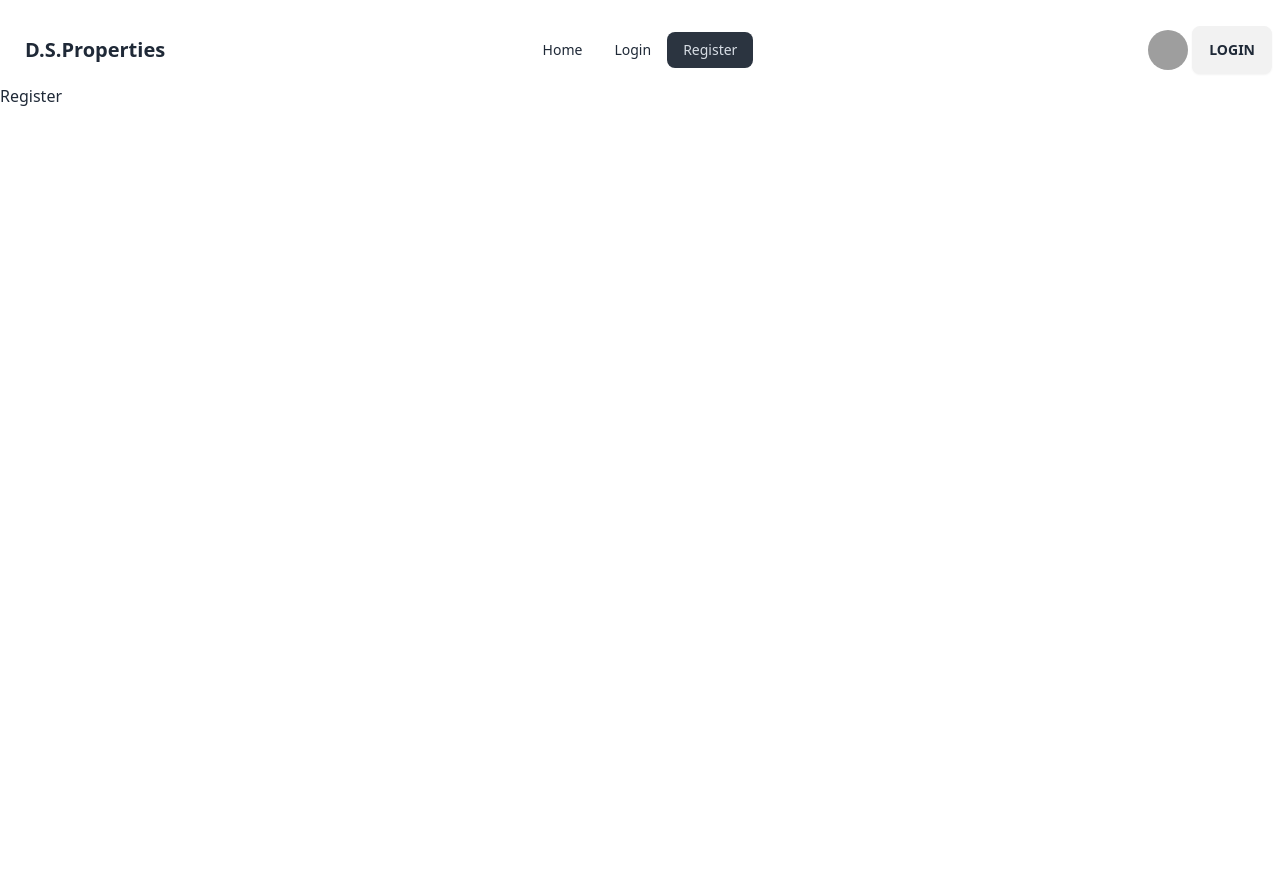
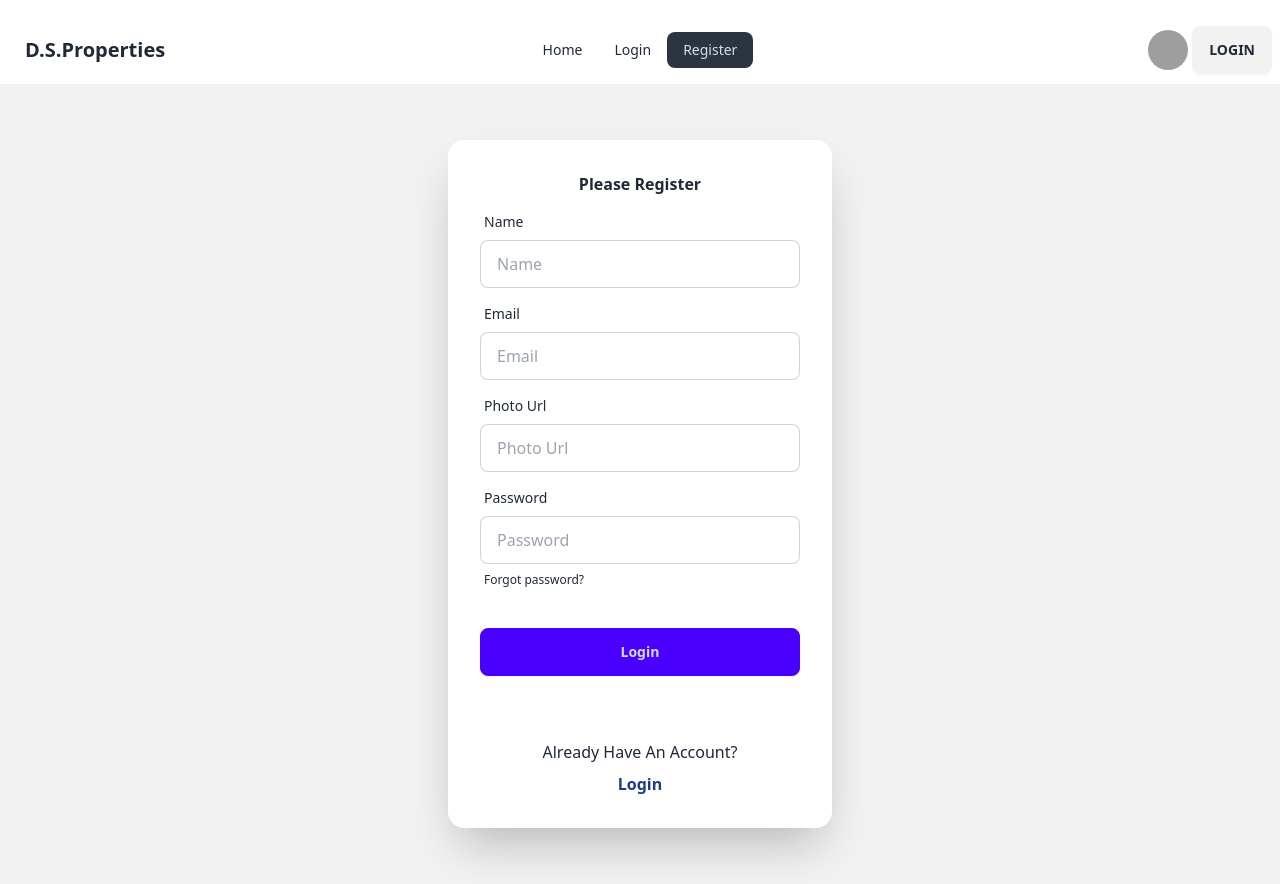
Before and after one commit to Fazlul619/real-estate-project, a React (Vite) app: page /register in a window 1280 px wide. Before the commit the page ends 800 px from the top, so only its background shows below. Built offline with nearby package versions, Linux system fonts and the light colour scheme; grey boxes are pictures that could not be loaded.

Commit message:
Register Page

```diff
--- a/src/pages/Shared/Register/Register.jsx
+++ b/src/pages/Shared/Register/Register.jsx
@@ -1,7 +1,82 @@
+import { Link } from "react-router-dom";
+
 const Register = () => {
+  const handleRegister = (e) => {
+    e.preventDefault();
+    const form = new FormData(e.currentTarget);
+    console.log(form.get("password"));
+  };
   return (
     <div>
-      <h1>Register</h1>
+      <div className="hero min-h-screen bg-base-200">
+        <div className="card shrink-0 w-full max-w-sm shadow-2xl bg-base-100">
+          <form onSubmit={handleRegister} className="card-body">
+            <p className=" text-center font-bold">Please Register</p>
+            <div className="form-control">
+              <label className="label">
+                <span className="label-text">Name</span>
+              </label>
+              <input
+                type="text"
+                name="name"
+                placeholder="Name"
+                className="input input-bordered"
+                required
+              />
+            </div>
+            <div className="form-control">
+              <label className="label">
+                <span className="label-text">Email</span>
+              </label>
+              <input
+                type="email"
+                name="email"
+                placeholder="Email"
+                className="input input-bordered"
+                required
+              />
+            </div>
+            <div className="form-control">
+              <label className="label">
+                <span className="label-text">Photo Url</span>
+              </label>
+              <input
+                type="text"
+                name="photoUrl"
+                placeholder="Photo Url"
+                className="input input-bordered"
+                required
+              />
+            </div>
+            <div className="form-control">
+              <label className="label">
+                <span className="label-text">Password</span>
+              </label>
+              <input
+                type="password"
+                name="password"
+                placeholder="Password"
+                className="input input-bordered"
+                required
+              />
+              <label className="label">
+                <a href="#" className="label-text-alt link link-hover">
+                  Forgot password?
+                </a>
+              </label>
+            </div>
+            <div className="form-control mt-6">
+              <button className="btn btn-primary">Login</button>
+            </div>
+          </form>
+          <p className="card-body text-center">
+            Already Have An Account?
+            <Link className="font-bold text-blue-900" to="/login">
+              Login
+            </Link>
+          </p>
+        </div>
+      </div>
     </div>
   );
 };
```
